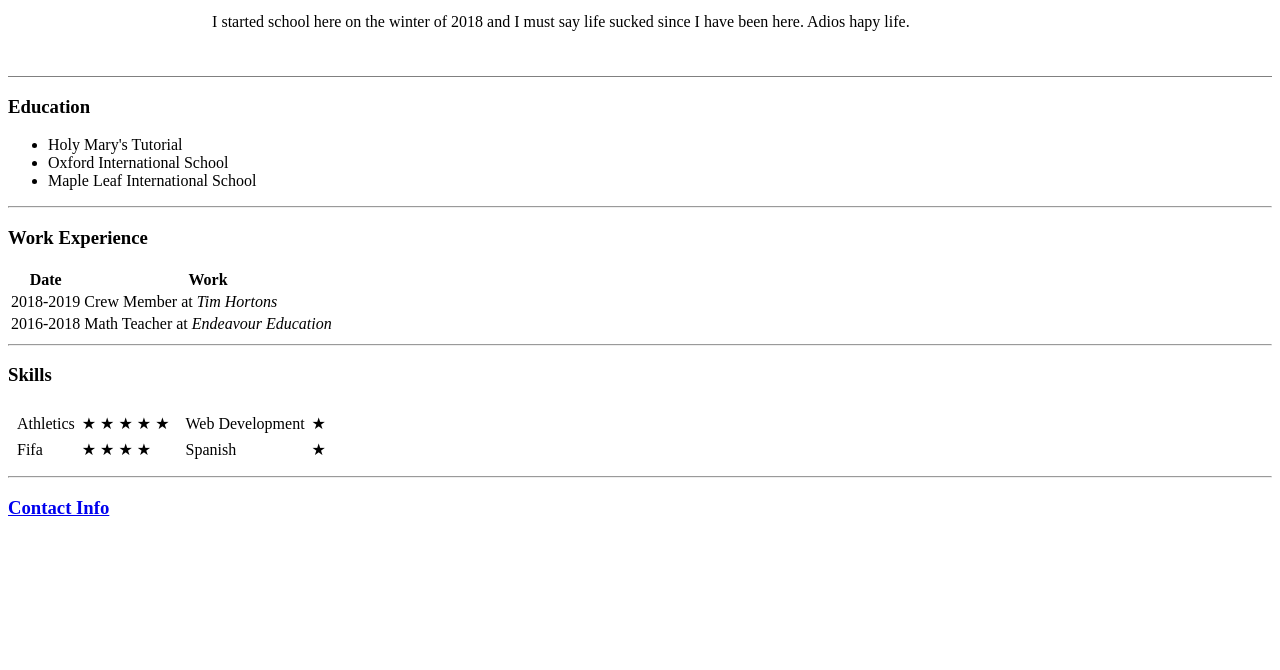
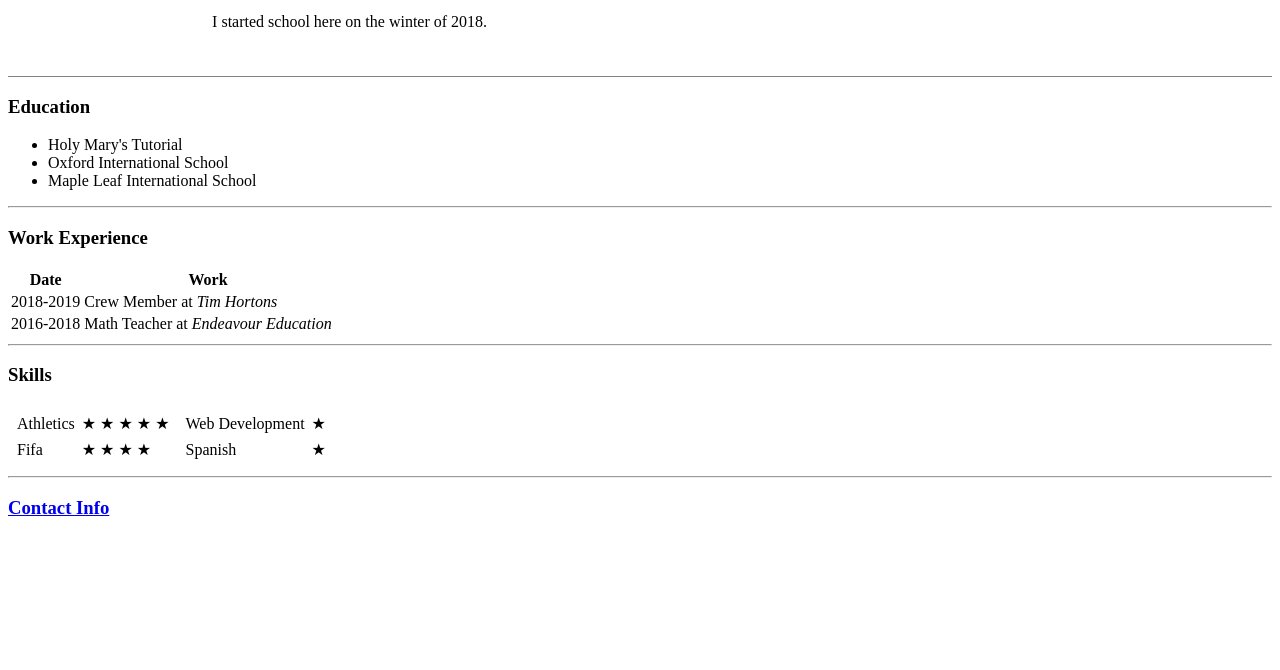
Before and after one commit to fahad1108/CV, a plain HTML site: page index.html in a window 1280 px wide. Shown: the part 130-800 px from the top of the page. Drawn offline with Linux system fonts and the light colour scheme.

Commit message:
Update index.html

```diff
--- a/index.html
+++ b/index.html
@@ -14,8 +14,7 @@
         <h1>Mohammed Fahad Hossain</h1>
         <p>
           <em>Student at <strong><a href="https://www.mun.ca/">Memorial University of Newfoundland</a></strong>.</em></p>
-        <p>I started school here on the winter of 2018 and I must say life sucked
-          since I have been here. Adios hapy life.</p>
+        <p>I started school here on the winter of 2018.</p>
       </td>
     </tr>
   </table>
```
